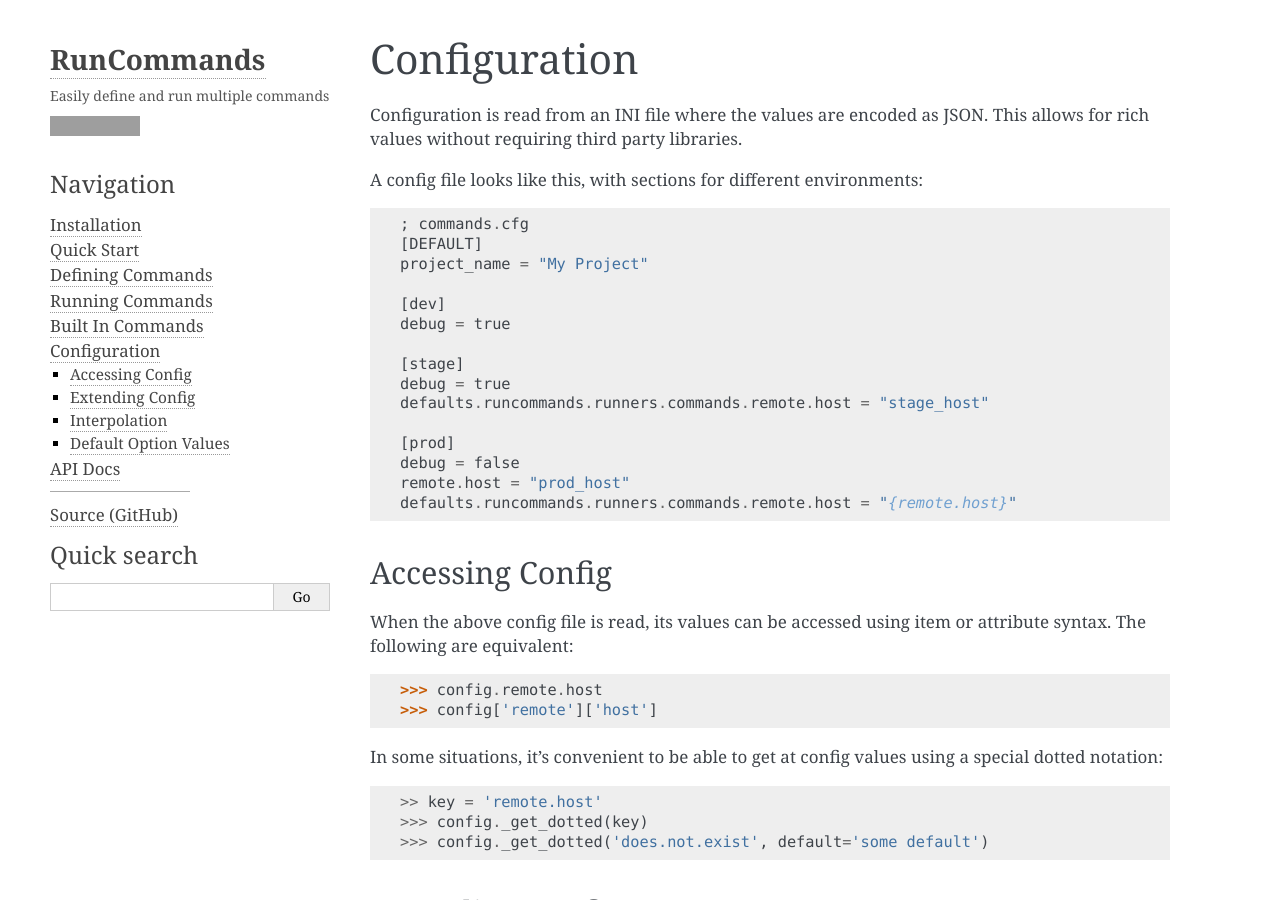
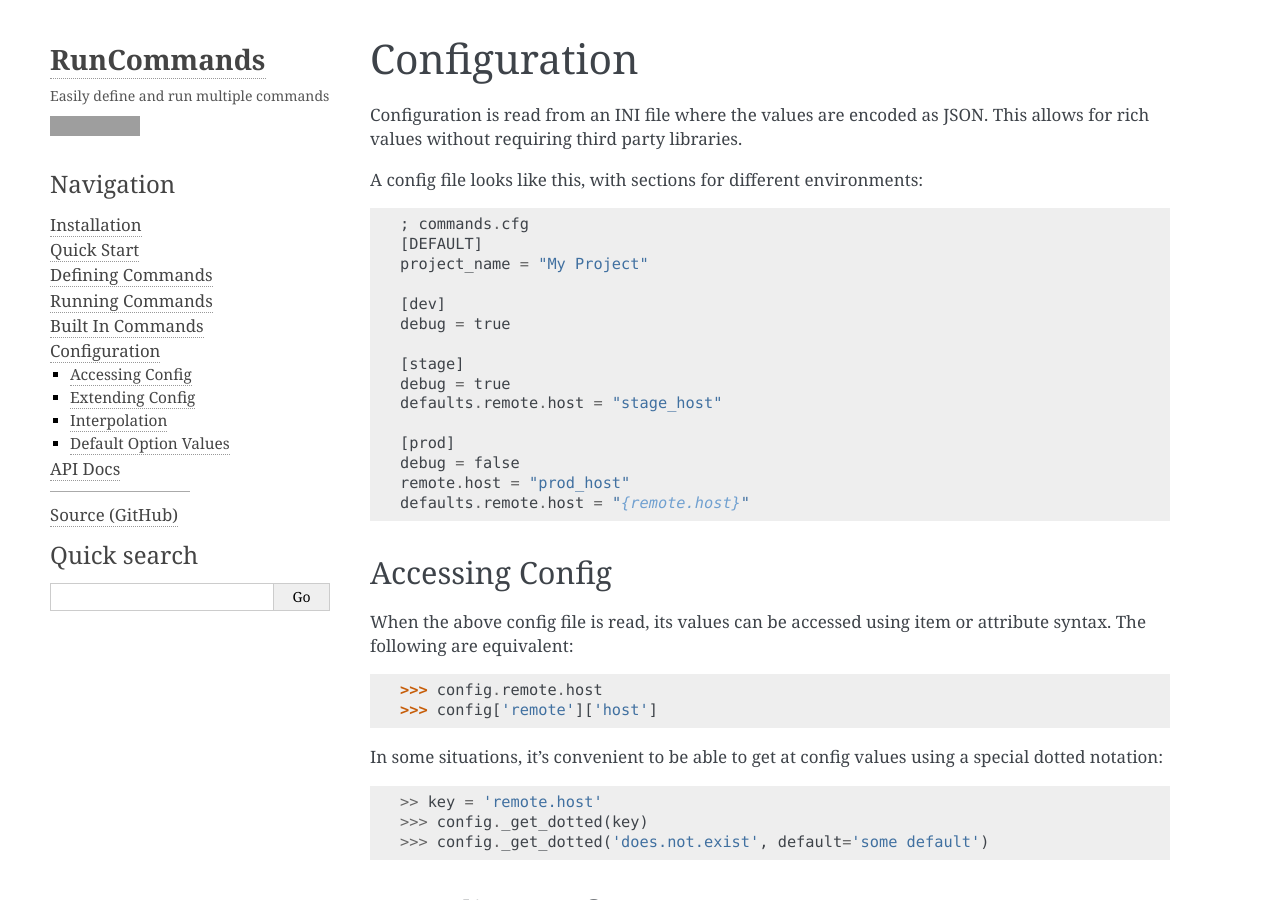
Before and after one commit to wylee/runcommands, a Sphinx documentation site: the page built from docs/configuration.rst, in a window 1280 px wide and 900 px high. Built offline with Sphinx 7.4.7, drawn with Linux system fonts in a browser that asks for light colours; grey boxes are pictures that could not be loaded.

Commit message:
Allow default options to be specified via `defaults.{name}.xyz`
The original way to do this is still supported:

    defaults.{fully qualified package/module path}.{name}.xyz

The new way is more convenient and also works in cases where commands
aren't defined in a Python package.

```diff
--- a/docs/configuration.rst
+++ b/docs/configuration.rst
@@ -15,12 +15,12 @@
 
     [stage]
     debug = true
-    defaults.runcommands.runners.commands.remote.host = "stage_host"
+    defaults.remote.host = "stage_host"
 
     [prod]
     debug = false
     remote.host = "prod_host"
-    defaults.runcommands.runners.commands.remote.host = "{remote.host}"
+    defaults.remote.host = "{remote.host}"
 
 Accessing Config
 ================
```
Also changed, not shown: 1 other file.
